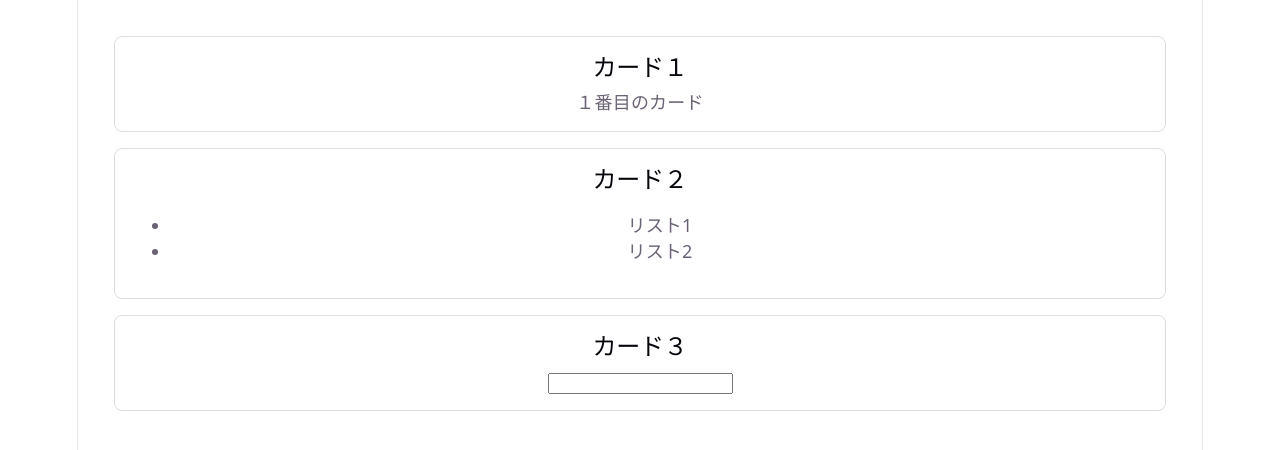
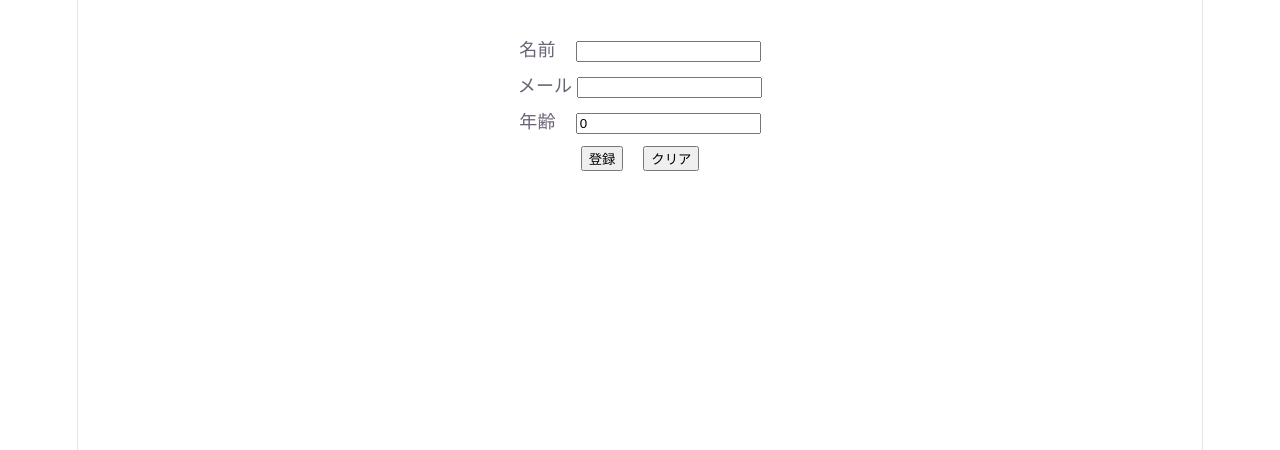
Before and after one commit to Ameno0t0/udemy-react-100-knocks, a React (Vite) app in the folder udemy-react-100/: page / in a window 1280 px wide. Shown: the top 450 px of the page. Built offline with nearby package versions, Linux system fonts and the light colour scheme.

Commit message:
add 5apps

```diff
--- a/udemy-react-100/src/App.css
+++ b/udemy-react-100/src/App.css
@@ -38,6 +38,7 @@
   border: 1px solid #ddd;
   margin-bottom: 16px;
   border-radius: 8px;
+  width: 30rem;
 }
 
 .read-the-docs {
--- a/udemy-react-100/src/App.tsx
+++ b/udemy-react-100/src/App.tsx
@@ -1,12 +1,12 @@
 import './App.css';
-import Question09 from './components/basic/Question09';
+import RegistrationForm from './components/basic/Question14';
 
 
 function App() {
 
   return (
     <>
-      <Question09 />
+      <RegistrationForm />
     </>
   )
 }
--- /dev/null
+++ b/udemy-react-100/src/components/basic/Question14.tsx
@@ -0,0 +1,55 @@
+import { useState } from "react";
+
+const RegistrationForm = () => {
+  const [name, setName] = useState("");
+  const [email, setEmail] = useState("");
+  const [age, setAge] = useState(0);
+
+  const [submitted, setSubmitted] = useState(false);
+
+  const handleClear = () => {
+    setName("");
+    setEmail("");
+    setAge(0);
+    setSubmitted(false);
+  };
+
+  const handleSubmit = (e: React.FormEvent<HTMLFormElement>) => {
+    e.preventDefault();
+    setSubmitted(true);
+  }
+  const style = {
+    paddingBottom: "10px",
+  }
+
+  return (
+    <div>
+      <form onSubmit={handleSubmit}>
+        <div style={style}>
+          <label style={{marginRight: "20px"}}>名前</label>
+          <input type="text" value={name} onChange={(e) => setName(e.currentTarget.value)}/>
+        </div>
+        <div style={style}>
+          <label style={{marginRight: "5px"}}>メール</label>
+          <input type="email" value={email} onChange={(e) => setEmail(e.currentTarget.value)} />
+        </div>
+        <div style={style}>
+          <label style={{marginRight: "20px"}}>年齢</label>
+          <input type="text" value={age} onChange={(e) => setAge(Number(e.currentTarget.value))} />
+        </div>
+        <button type="submit" style={{marginRight: "20px"}}>登録</button>
+        <button type="button" onClick={handleClear}>クリア</button>
+      </form>
+        {submitted && (
+          <div style={{marginTop: "30px"}}>
+            <p>名前：{name}</p>
+            <p>メール：{email}</p>
+            <p>年齢：{age}</p>
+          </div>
+        )}
+
+    </div>
+  );
+};
+
+export default RegistrationForm;
```
Also changed, not shown: udemy-react-100/src/components/InputField.tsx (added, +21 -0 lines), udemy-react-100/src/components/basic/Question10.tsx (added, +9 -0 lines), udemy-react-100/src/components/basic/Question11.tsx (added, +18 -0 lines), udemy-react-100/src/components/basic/Question12.tsx (added, +26 -0 lines), udemy-react-100/src/components/basic/Question13.tsx (added, +30 -0 lines).
